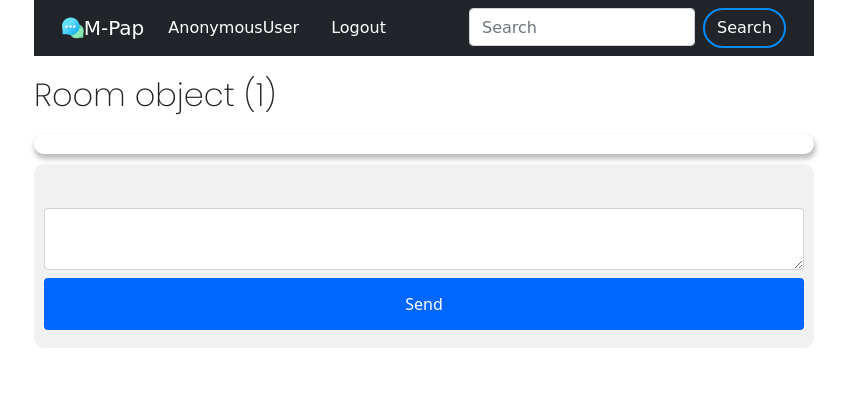
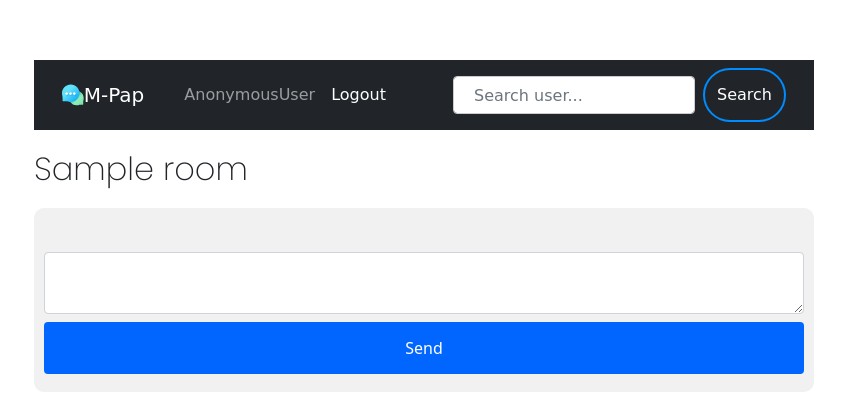
Before and after one commit to Moses-254-Mugo/M-Pap, a Django app: template chats/templates/room.html in a window 1280 px wide. Shown: the top 420 px of the page, without its empty margins (216-1065 px from the left). Run offline with Django 3.2, Linux system fonts and the light colour scheme; tables that the repository leaves empty hold one stand-in row (values such as "Sample post"); the template is opened without the code that fills it: values that come from a table or form of the project are taken from there, most other values are stand-ins (such as "Sample title", 1, 10 or a date in 2020); data that the repository does not hold is empty; some libraries are stand-ins or nearby versions; some web fonts are replaced.

Commit message:
Modify file

```diff
--- a/ChatApp/settings.py
+++ b/ChatApp/settings.py
@@ -29,8 +29,8 @@
 # SECURITY WARNING: don't run with debug turned on in production!
 MODE=config("MODE", default="dev")
 
-DEBUG = os.environ.get('DEBUG', False)
-
+# DEBUG = os.environ.get('DEBUG', False)
+DEBUG = True
 # development
 if config('MODE')=="dev":
    DATABASES = {
--- a/chats/models.py
+++ b/chats/models.py
@@ -6,8 +6,14 @@
 class Room(models.Model):
     name = models.CharField(max_length=10000)
 
+    def __str__(self):
+        return self.name
+
 class Message(models.Model):
     value = models.CharField(max_length=1000)
     date = models.DateField(("Date"), auto_now_add=True)
     room = models.CharField(max_length=1000)
     user = models.CharField(max_length=1000)
+
+    def __str__(self):
+        return self.value
--- a/chats/templates/room.html
+++ b/chats/templates/room.html
@@ -66,6 +66,7 @@
 }
 nav{
   font-family: 'Akaya Kanadaka', cursive;
+  margin-top: 60px;
 
 }
 </style>
@@ -156,25 +157,25 @@
 <g>
 </g>
 </svg>
-    <a class="navbar-brand" href="#">M-Pap</a>
+    <a class="navbar-brand" href="/">M-Pap</a>
     <button class="navbar-toggler" type="button" data-bs-toggle="collapse" data-bs-target="#navbarSupportedContent" aria-controls="navbarSupportedContent" aria-expanded="false" aria-label="Toggle navigation">
       <span class="navbar-toggler-icon"></span>
     </button>
     <div class="collapse navbar-collapse" id="navbarSupportedContent">
       <ul class="navbar-nav me-auto mb-2 mb-lg-0">
         <li class="nav-item">
-          <a class="nav-link active" aria-current="page" href="#">{{user}}</a>
+          <a class="nav-link active" aria-current="page" href="#"></a>
         </li>
         <li class="nav-item">
-          <a class="nav-link" href="#"></a>
+          <a class="nav-link" href="#">{{user}}</a>
         </li>
 
         <li class="nav-item">
           <a class="nav-link active" href="/accounts/login" tabindex="-1" aria-disabled="true">Logout</a>
         </li>
       </ul>
-      <form class="d-flex">
-        <input class="form-control me-2" type="search" placeholder="Search" aria-label="Search">
+      <form class="d-flex" action="" role="search">
+        <input class="form-control me-2" name="user" type="text" placeholder="Search user..." aria-label="Search">
         <button class="btn " type="submit">Search</button>
       </form>
     </div>
--- a/chats/urls.py
+++ b/chats/urls.py
@@ -8,5 +8,6 @@
     path('checkview', views.checkview, name='checkview'),
     path('send',views.send, name='send'),
     path('getMessages/<str:room>/', views.getMessages, name='getMessages'),
+    # path('search/',views.search_results, name ='search_results'),
 
 ]
--- a/chats/views.py
+++ b/chats/views.py
@@ -10,7 +10,7 @@
     return render(request, 'home.html')
 
 def room(request,room):
-    username = request.POST.get('username')
+    username = request.GET.get('username')
     room_details = Room.objects.get(name=room)
     return render(request, 'room.html',{
         'username':username,
@@ -43,3 +43,18 @@
     room_details = Room.objects.get(name=room)
     messages = Message.objects.filter(room=room_details.id)
     return JsonResponse({'messages': list(messages.values())})
+
+# def search_results(request):
+#     if 'user' in request.GET and request.GET["user"]:
+#         search_term = request.POST.get("user")
+#         searched_articles = Message.search_by_user(search_term)
+#         message = f"{search_term}"
+#         context = {"message":message,
+#         "user": searched_articles}
+#         return render(request, 'search.html',context)
+#     else:
+#         message = "no user found"
+#         context = {
+#             'message':message
+#         }
+#         return render(request, 'room.html',context)
```
Also changed, not shown: chats/templates/home.html (+4 -3 lines).
